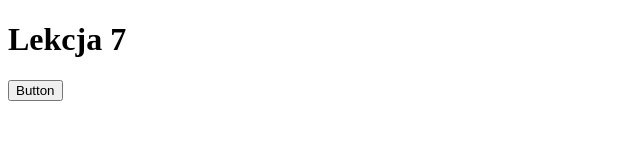
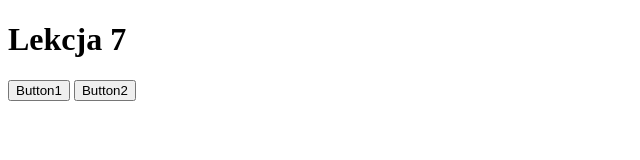
Before and after one commit to W0jcio28/Lekcja7, a plain HTML site: page index.html in a window 1280 px wide. Shown: the whole page, without its empty margins (0-640 px from the left). Drawn offline with nearby package versions, Linux system fonts and the light colour scheme.

Commit message:
Update index.html

```diff
--- a/index.html
+++ b/index.html
@@ -11,7 +11,8 @@
 
 <body>
     <h1 id="Naglowek">Lekcja 7</h1>
-    <button id="Przycisk">Button</button>
+    <button id="Przycisk1">Button1</button>
+    <button id="Przycisk2">Button2</button>
 </body>
 
 </html>
```
